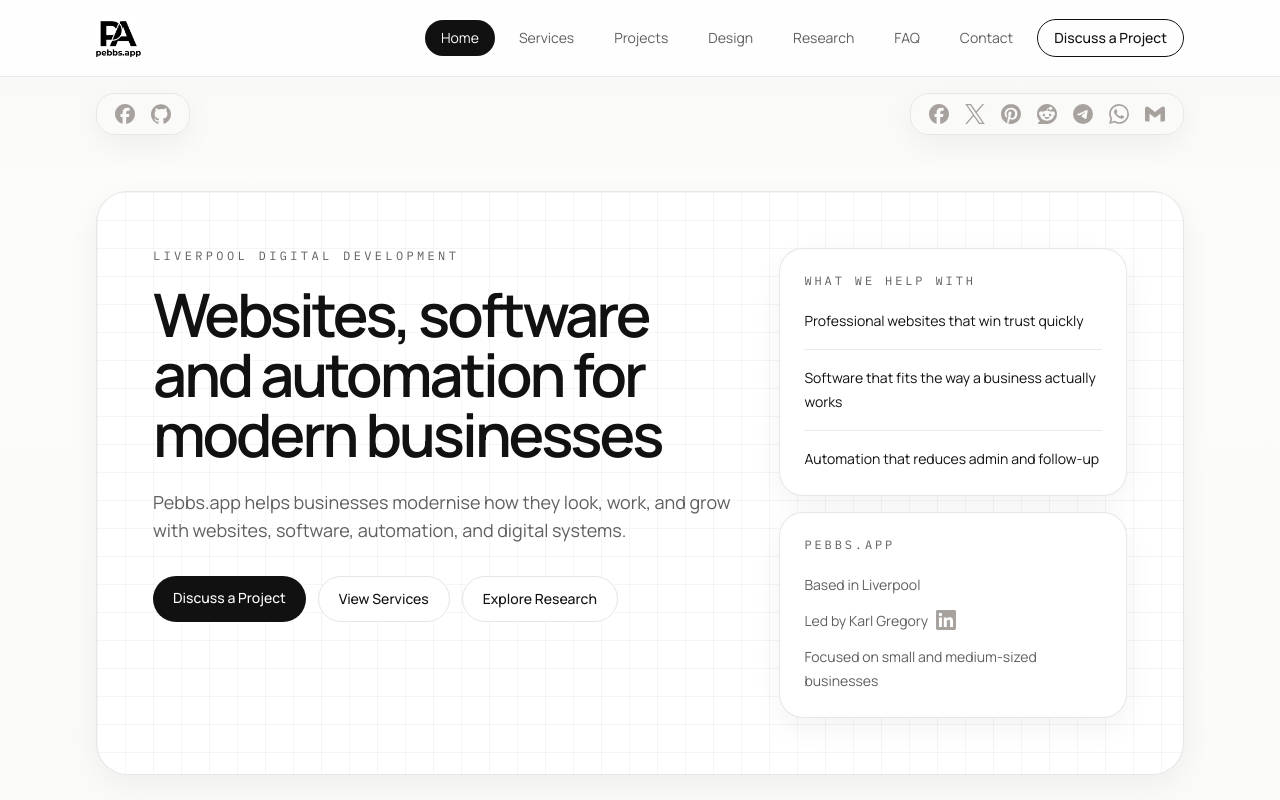
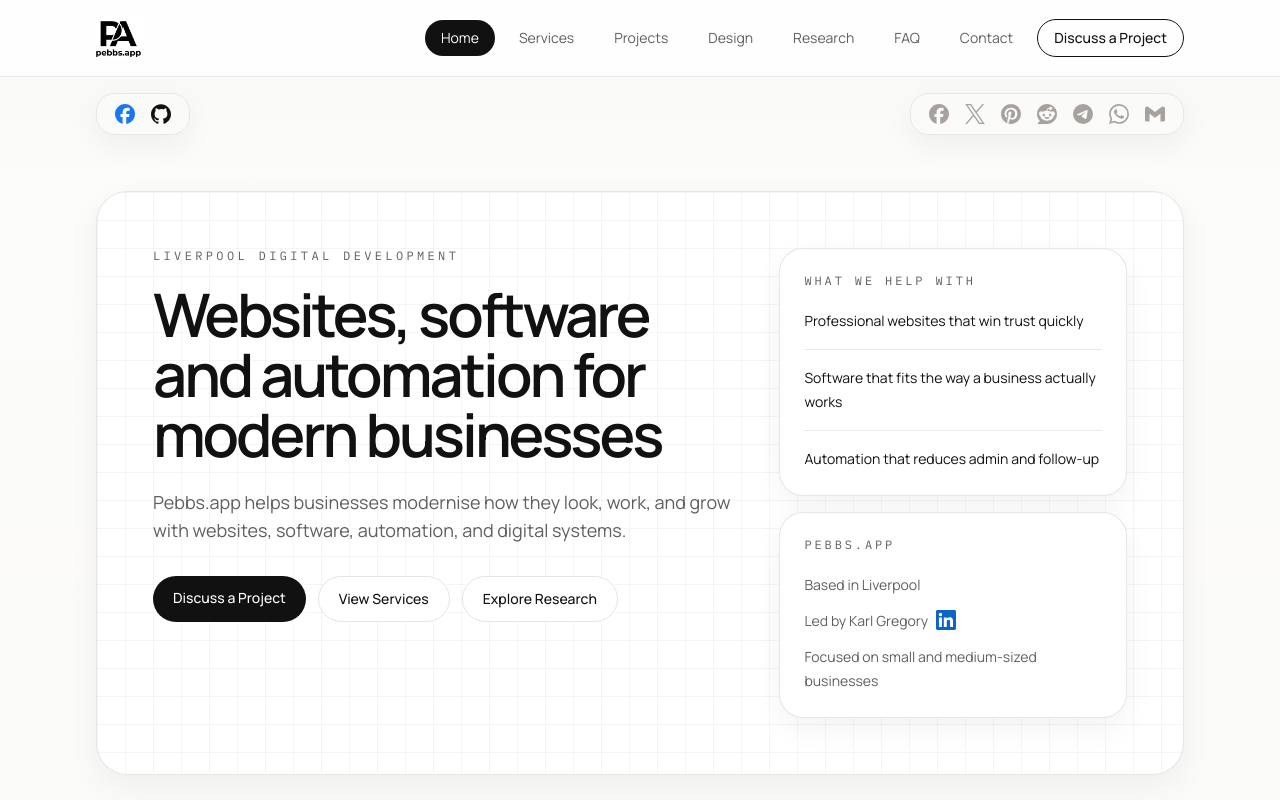
Before and after one commit to slurms666/pebbs-homepage, a Next.js app: page / in a window 1280 px wide. Shown: the top 800 px of the page. Built offline with nearby package versions, Linux system fonts and the light colour scheme.

Commit message:
Invert profile social icon hover colors

```diff
--- a/app/page.tsx
+++ b/app/page.tsx
@@ -32,7 +32,7 @@ const businessFacts = [
         target="_blank"
         rel="noreferrer"
         aria-label="View Karl Gregory on LinkedIn"
-        className="ml-2 inline-flex h-5 w-5 align-[-0.25rem] text-stone-400 transition-colors hover:text-[#0a66c2]"
+        className="ml-2 inline-flex h-5 w-5 align-[-0.25rem] text-[#0a66c2] transition-colors hover:text-stone-400"
       >
         <span
           aria-hidden="true"
--- a/components/page-share-bar.tsx
+++ b/components/page-share-bar.tsx
@@ -24,13 +24,13 @@ const socialProfiles = [
     href: "https://www.facebook.com/profile.php?id=61566248830933",
     iconHref: "/share-icons/facebook.svg",
     label: "Facebook",
-    hoverColorClass: "hover:text-[#1877f2]"
+    colorClass: "text-[#1877f2] hover:text-stone-400"
   },
   {
     href: "https://github.com/slurms666/",
     iconHref: "/social-icons/github.svg",
     label: "GitHub",
-    hoverColorClass: "hover:text-[#111111]"
+    colorClass: "text-[#111111] hover:text-stone-400"
   }
 ];
 
@@ -71,7 +71,7 @@ export function PageShareBar() {
               key={profile.label}
               href={profile.href}
               aria-label={`Visit Pebbs.app on ${profile.label}`}
-              className={`inline-flex h-6 w-6 items-center justify-center overflow-visible text-stone-400 transition-colors ${profile.hoverColorClass}`}
+              className={`inline-flex h-6 w-6 items-center justify-center overflow-visible transition-colors ${profile.colorClass}`}
               rel="noreferrer"
               target="_blank"
               title={`Pebbs.app on ${profile.label}`}
```
